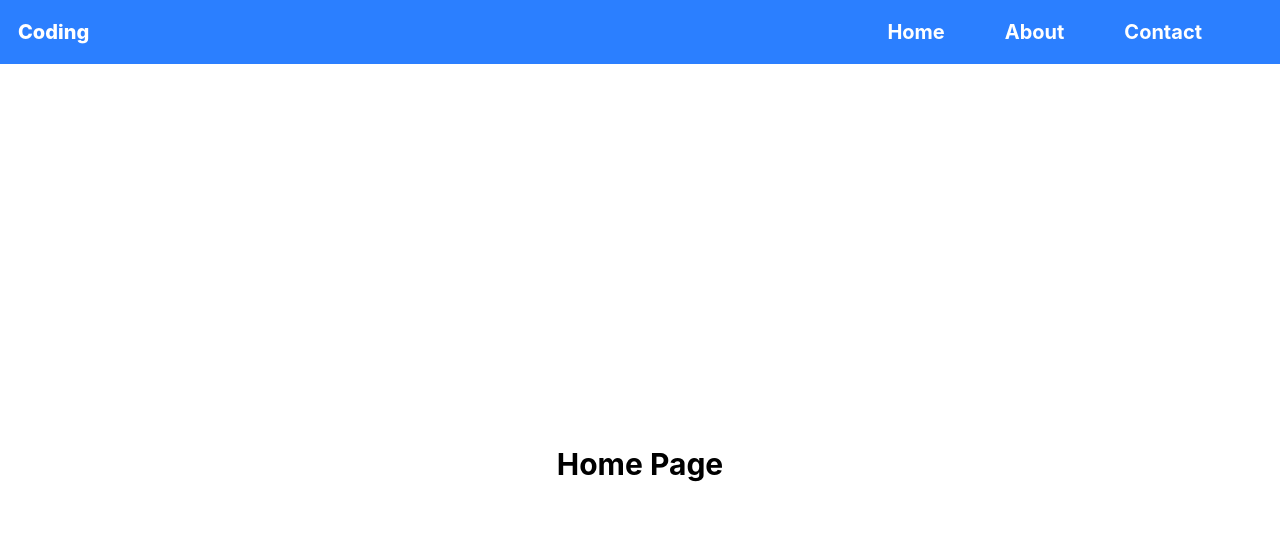
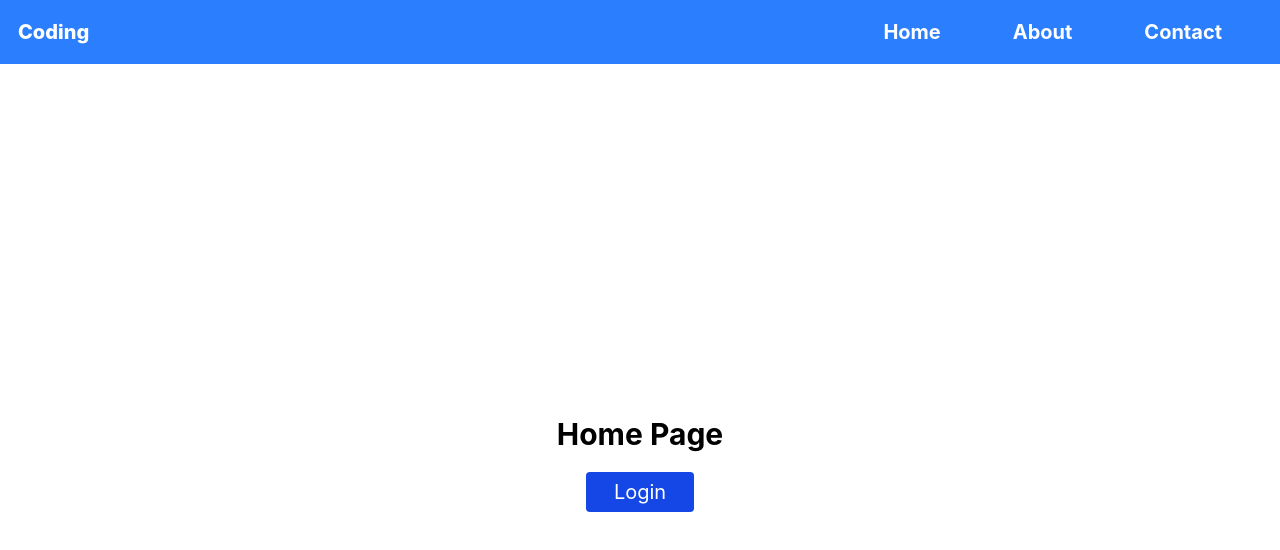
Before and after one commit to RabiChhetri/MERN--Basic, a React (Vite) app: page / in a window 1280 px wide. Shown: the top 550 px of the page. Built offline with nearby package versions, Linux system fonts and the light colour scheme.

Commit message:
Day-5 Learning to use useNavigate()

```diff
--- a/src/App.jsx
+++ b/src/App.jsx
@@ -479,6 +479,7 @@ import Home from './components/Home'
 import Abput from './components/Abput'
 import Contact from './components/Contact'
 import Navbar from './components/Navbar'
+import Login from './components/Login'
 const App = () => {
   return (
     <>
@@ -487,6 +488,7 @@ const App = () => {
       <Route path='/' element={<Home/>}/>
       <Route path='/about' element={<Abput/>}/>
       <Route path='/contact' element={<Contact/>}/>
+      <Route path='/login' element={<Login/>}/>
      </Routes>
     </>
   )
--- a/src/components/Home.jsx
+++ b/src/components/Home.jsx
@@ -1,9 +1,15 @@
 import React from 'react'
+import { useNavigate } from 'react-router-dom'
 
 const Home = () => {
+  const navigate=useNavigate()
+  const handleLogin=()=>{
+    navigate('/login')
+  }
   return (
-    <div className='flex justify-center items-center h-screen' >
+    <div className='flex flex-col gap-5 justify-center items-center h-screen' >
         <h1 className='text-3xl font-bold'>Home Page</h1>
+        <button onClick={handleLogin} className='bg-blue-700 text-white text-xl rounded py-1.5 px-7'>Login</button>
     </div>
   )
 }
--- /dev/null
+++ b/src/components/Login.jsx
@@ -0,0 +1,11 @@
+import React from 'react'
+
+const Login = () => {
+  return (
+    <div className='h-screen flex justify-center items-center'>
+      <h1 className='text-2xl'>Login Successfully</h1>
+    </div>
+  )
+}
+
+export default Login
--- a/src/components/Navbar.jsx
+++ b/src/components/Navbar.jsx
@@ -5,9 +5,9 @@ const Navbar = () => {
   return (
     <>
    <nav className='bg-blue-500 text-white'>
-    <div className='flex justify-between items-center text-xl px-4.5'>
+    <div className='flex justify-between items-center text-xl px-4.5 '>
         <h2 className='font-extrabold '>Coding</h2>
-        <div className='flex justify-center items-center gap-15 px-15 font-bold my-4.5 '>
+        <div className='flex justify-center items-center gap-18  px-10 font-bold my-4.5 '>
             <Link to='/' className='hover:text-black transition duration-300'>Home</Link>
             <Link to='/about' className='hover:text-black transition duration-300'>About</Link>
             <Link to='/contact' className='hover:text-black transition duration-300'>Contact</Link>
```
